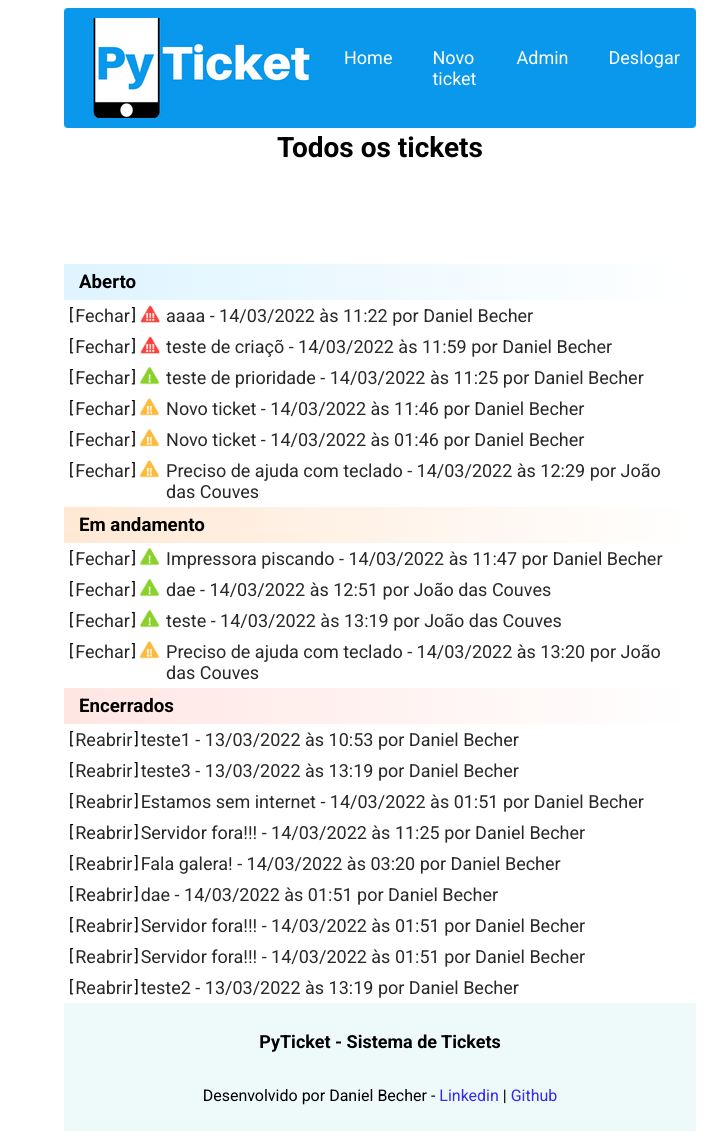
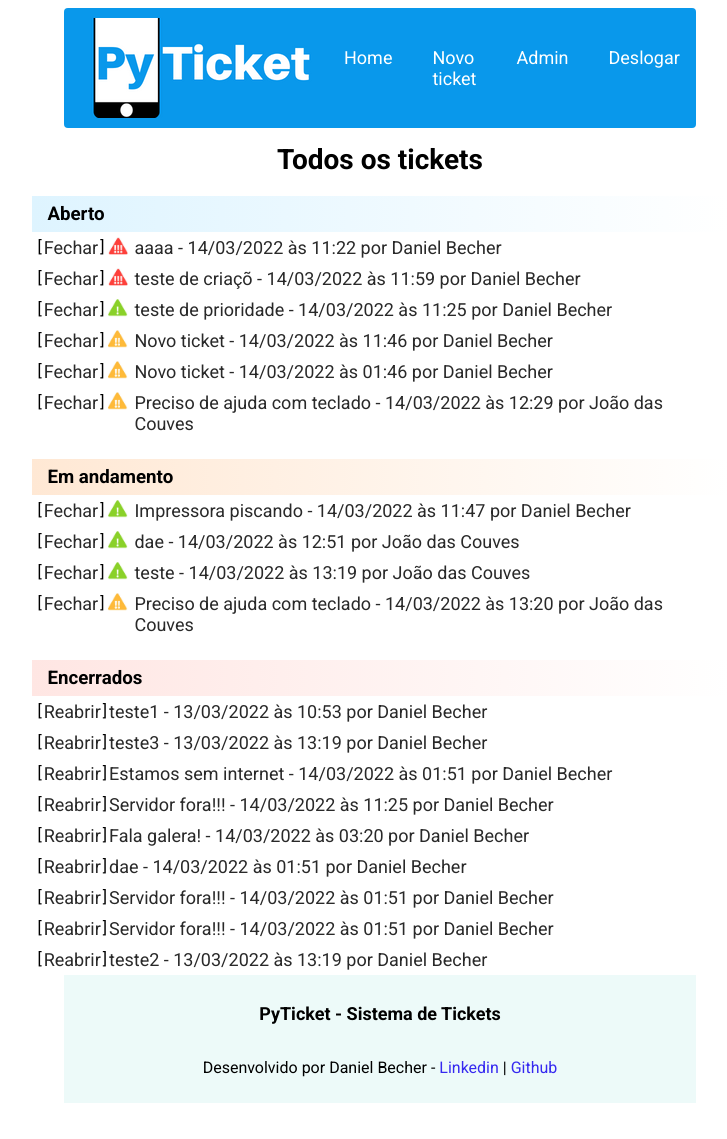
Before and after one commit to danielbecher/pyticket, a Django app: page /tickets/ in a window 1280 px wide. Shown: the whole page, without its empty margins (260-987 px from the left). After the commit the page ends 1103 px from the top, so only its background shows below. Run offline with Django 4.2, Linux system fonts and the light colour scheme; a user stored in the database is signed in; data comes from the database, SQL or seed files in the repository.

Commit message:
Alterando alguns estilos CSS

```diff
--- a/pyticket/static/css/tickets.css
+++ b/pyticket/static/css/tickets.css
@@ -1,5 +1,5 @@
 .tickets {
-    width: 50%;
+    width: 55%;
 }
 
 .tickets__icone {
@@ -12,7 +12,7 @@
     display: flex;
     justify-content: center;
     font-size: 28px;
-    margin: 3px 0;
+    margin: 15px 0;
 }
 
 .tickets__titulo--headline {
@@ -41,18 +41,19 @@
 .tickets__lista--abertos {
     display: flex;
     flex-direction: column;
-    margin-top: 100px;
+    margin-top: 20px;
 }
 
 .tickets__lista--aguardando {
     display: flex;
     flex-direction: column;
+    margin-top: 20px;
 }
 
 .tickets__lista--fechados {
     display: flex;
     flex-direction: column;
-
+    margin-top: 20px;
 }
 
 .tickets__lista--item {
```
